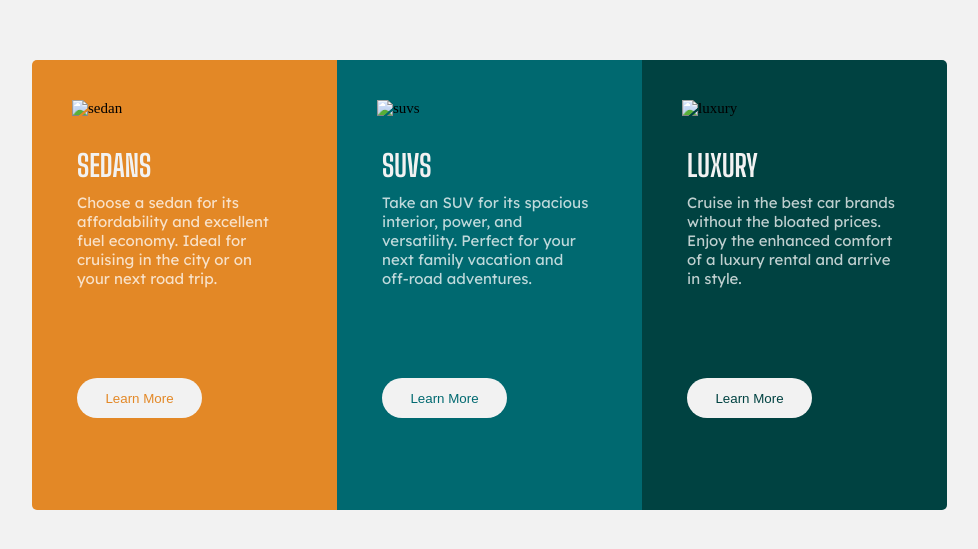
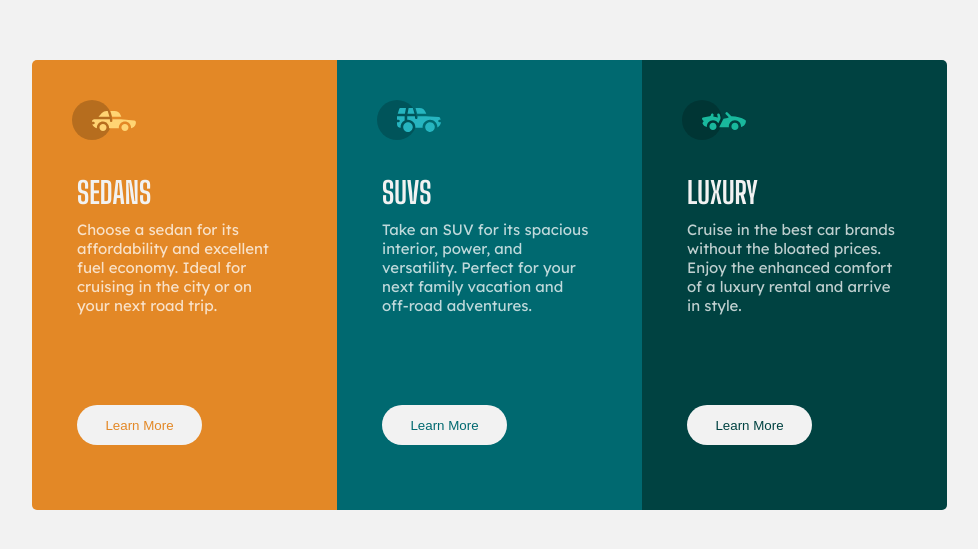
Before and after one commit to ILikeCode1/3-Column-Preview-Card-Component, a plain HTML site: page index.html in a window 1280 px wide. Shown: the part 165-714 px from the top of the page, without its empty margins (148-1126 px from the left). Drawn offline with Linux system fonts and the light colour scheme; the site is published under a folder, as on GitHub Pages, so addresses that start at the root find nothing.

Commit message:
Update index.html

```diff
--- a/index.html
+++ b/index.html
@@ -19,7 +19,7 @@
     <main>
       <div class="container">
         <div class="box orange">
-          <img src="/images/icon-sedans.svg" alt="sedan" />
+          <img src="images/icon-sedans.svg" alt="sedan" />
           <h1>SEDANS</h1>
           <p>
             Choose a sedan for its affordability and excellent fuel economy.
@@ -29,7 +29,7 @@
         </div>
 
         <div class="box blue">
-          <img src="/images/icon-suvs.svg" alt="suvs" />
+          <img src="images/icon-suvs.svg" alt="suvs" />
           <h1>SUVS</h1>
           <p>
             Take an SUV for its spacious interior, power, and versatility.
@@ -39,7 +39,7 @@
         </div>
 
         <div class="box darkblue">
-          <img src="/images/icon-luxury.svg" alt="luxury" />
+          <img src="images/icon-luxury.svg" alt="luxury" />
           <h1>LUXURY</h1>
           <p>
             Cruise in the best car brands without the bloated prices. Enjoy the
```
